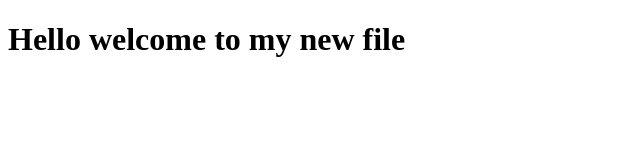
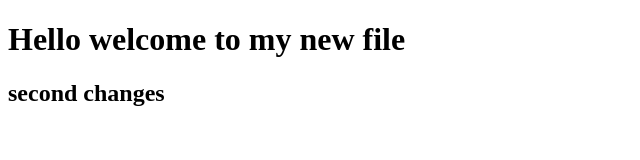
Before and after one commit to dhruvi2384/project-1, a plain HTML site: page index.html in a window 1280 px wide. Shown: the whole page, without its empty margins (0-640 px from the left). Drawn offline with Linux system fonts and the light colour scheme.

Commit message:
changes done

```diff
--- a/index.html
+++ b/index.html
@@ -8,5 +8,6 @@
 </head>
 <body>
     <h1>Hello welcome to my new file</h1>
+    <h2>second changes</h2>
 </body>
 </html>
```
